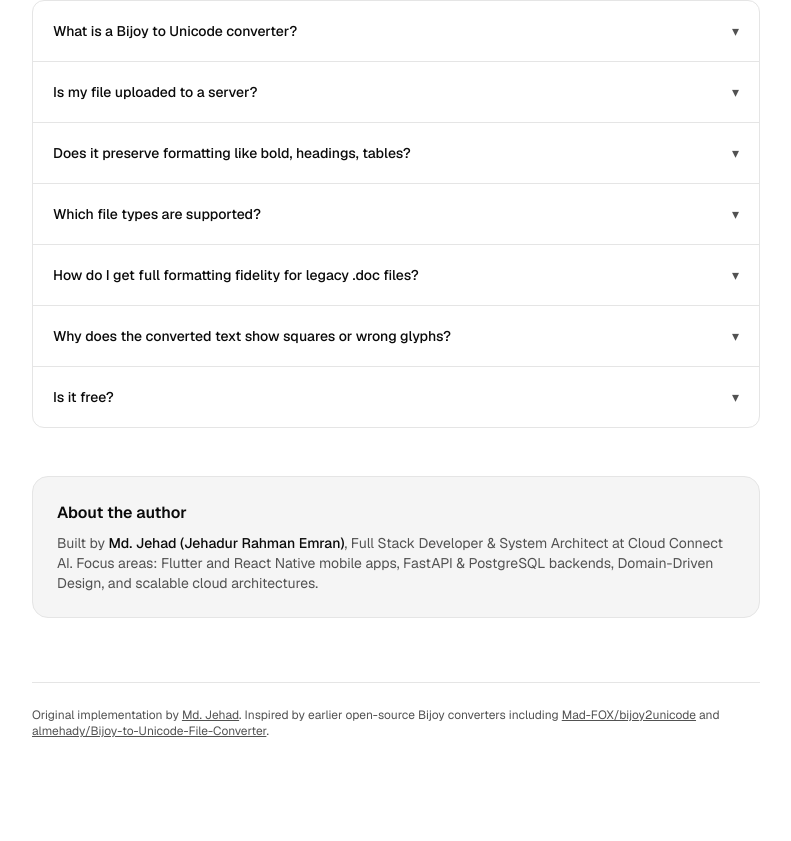
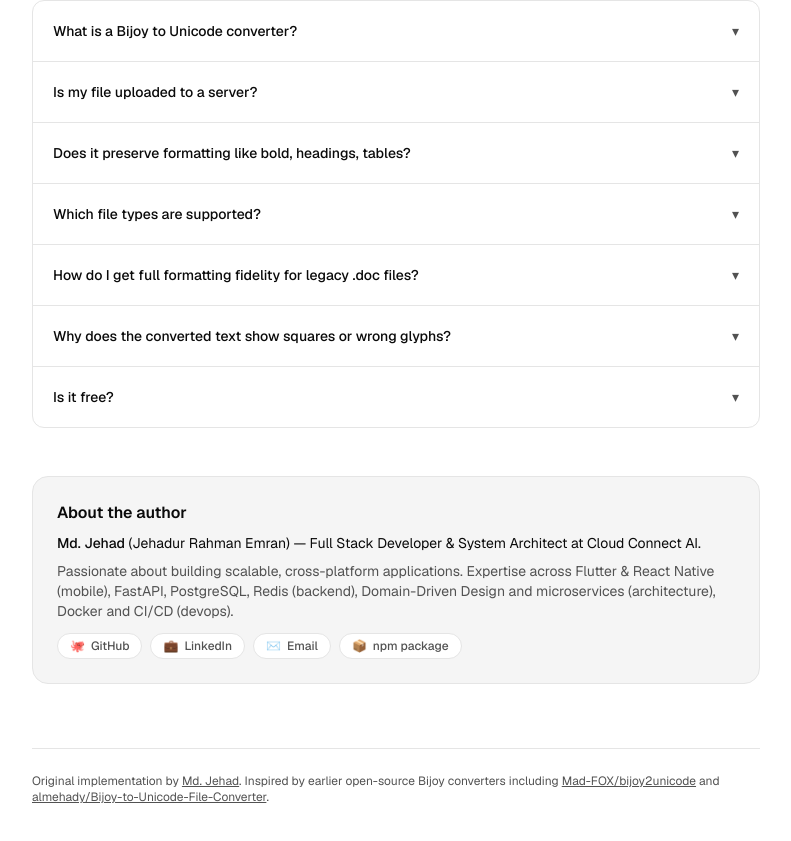
Before and after one commit to JehadurRE/Bijoy2Unicode, a Next.js app in the folder bijoy2unicode-app/: page / in a window 1280 px wide. Shown: the part 1181-2022 px from the top of the page, without its empty margins (244-1035 px from the left). Before the commit the page ends 1984 px from the top, so only its background shows below. Built offline with nearby package versions, Linux system fonts and the light colour scheme.

Commit message:
feat(app): richer author section + sameAs in json-ld
homepage 'about the author' now has profile badges (github / linkedin / email / npm) and a few more lines on focus areas. layout's SoftwareApplication json-ld gains author.url, author.email and a sameAs array so search engines can follow.

```diff
--- a/bijoy2unicode-app/src/app/layout.tsx
+++ b/bijoy2unicode-app/src/app/layout.tsx
@@ -102,6 +102,12 @@ const jsonLd = {
       "@type": "Organization",
       name: "Cloud Connect AI",
     },
+    url: "https://github.com/JehadurRE",
+    sameAs: [
+      "https://github.com/JehadurRE",
+      "https://linkedin.com/in/jehadurre",
+    ],
+    email: "emran.jehadur@gmail.com",
   },
   featureList: [
     "Convert Bijoy ASCII (Sutonny MJ) to Bangla Unicode",
--- a/bijoy2unicode-app/src/app/page.tsx
+++ b/bijoy2unicode-app/src/app/page.tsx
@@ -143,16 +143,50 @@ export default function Home() {
         <h2 id="author-heading" className="text-base font-semibold">
           About the author
         </h2>
-        <p className="mt-2 text-sm text-[var(--muted-foreground)]">
-          Built by{" "}
-          <span className="font-medium text-[var(--foreground)]">
-            Md. Jehad (Jehadur Rahman Emran)
-          </span>
-          , Full Stack Developer &amp; System Architect at Cloud Connect AI.
-          Focus areas: Flutter and React Native mobile apps, FastAPI &amp;
-          PostgreSQL backends, Domain-Driven Design, and scalable cloud
-          architectures.
-        </p>
+        <div className="mt-2 text-sm text-[var(--muted-foreground)]">
+          <p className="text-[var(--foreground)]">
+            <span className="font-medium">Md. Jehad</span> (Jehadur Rahman Emran)
+            — Full Stack Developer &amp; System Architect at Cloud Connect AI.
+          </p>
+          <p className="mt-2">
+            Passionate about building scalable, cross-platform applications.
+            Expertise across Flutter &amp; React Native (mobile), FastAPI,
+            PostgreSQL, Redis (backend), Domain-Driven Design and microservices
+            (architecture), Docker and CI/CD (devops).
+          </p>
+          <div className="mt-3 flex flex-wrap gap-2">
+            <a
+              href="https://github.com/JehadurRE"
+              target="_blank"
+              rel="noopener noreferrer"
+              className="inline-flex items-center gap-1.5 rounded-full border border-[var(--border)] bg-[var(--background)] px-3 py-1 text-xs font-medium hover:bg-[var(--muted)]"
+            >
+              <span aria-hidden>🐙</span> GitHub
+            </a>
+            <a
+              href="https://linkedin.com/in/jehadurre"
+              target="_blank"
+              rel="noopener noreferrer"
+              className="inline-flex items-center gap-1.5 rounded-full border border-[var(--border)] bg-[var(--background)] px-3 py-1 text-xs font-medium hover:bg-[var(--muted)]"
+            >
+              <span aria-hidden>💼</span> LinkedIn
+            </a>
+            <a
+              href="mailto:emran.jehadur@gmail.com"
+              className="inline-flex items-center gap-1.5 rounded-full border border-[var(--border)] bg-[var(--background)] px-3 py-1 text-xs font-medium hover:bg-[var(--muted)]"
+            >
+              <span aria-hidden>✉️</span> Email
+            </a>
+            <a
+              href="https://www.npmjs.com/package/bijoy2unicode"
+              target="_blank"
+              rel="noopener noreferrer"
+              className="inline-flex items-center gap-1.5 rounded-full border border-[var(--border)] bg-[var(--background)] px-3 py-1 text-xs font-medium hover:bg-[var(--muted)]"
+            >
+              <span aria-hidden>📦</span> npm package
+            </a>
+          </div>
+        </div>
       </section>
 
       <footer className="mt-4 border-t border-[var(--border)] pt-6 text-xs text-[var(--muted-foreground)]">
```
